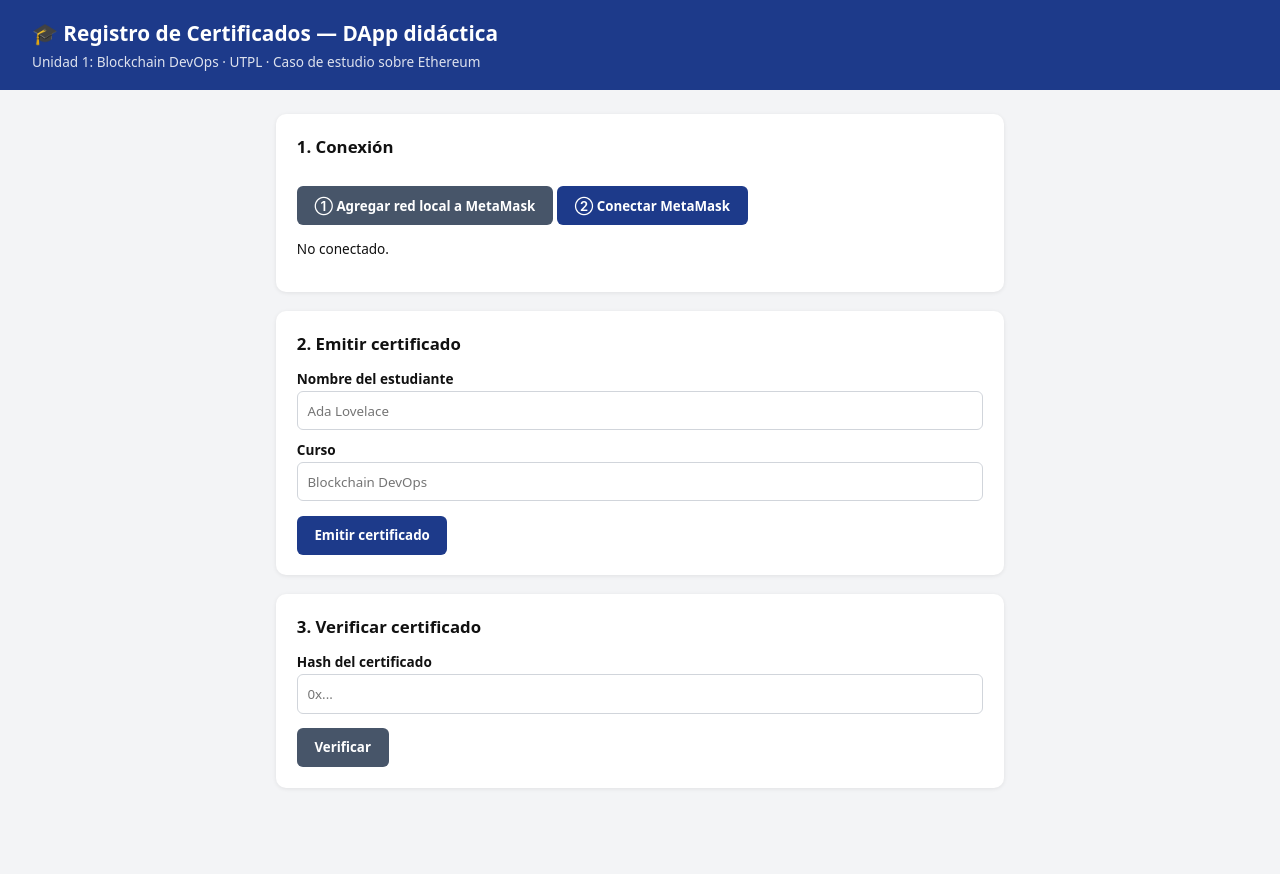
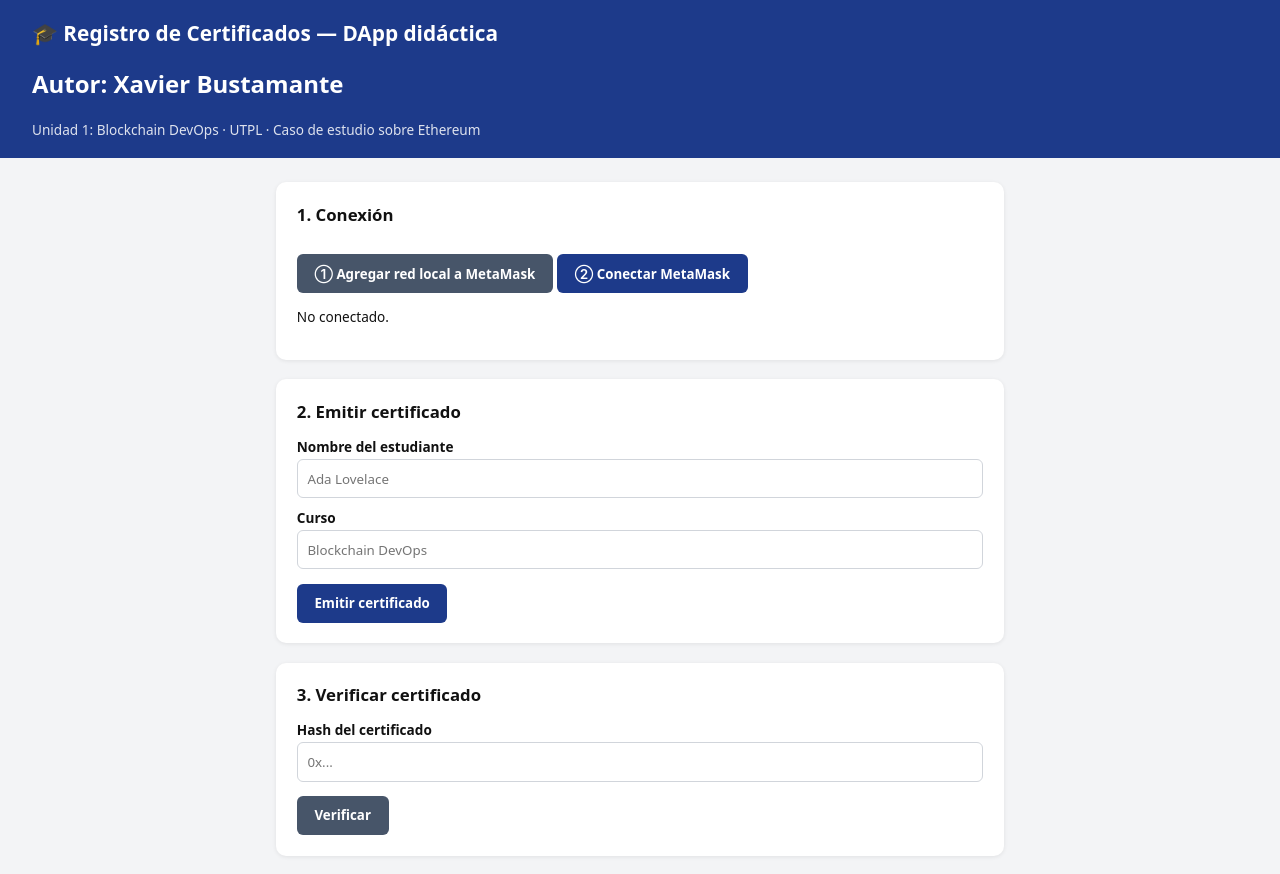
Before and after one commit to xavicrip/BlockchainSemanaUno, a website: page frontend/index.html in a window 1280 px wide. Before the commit the page ends 812 px from the top, so only its background shows below. Drawn offline with nearby package versions, Linux system fonts and the light colour scheme.

Commit message:
Agregar autor

```diff
--- a/frontend/index.html
+++ b/frontend/index.html
@@ -35,7 +35,8 @@
   </head>
   <body>
     <header>
-      <h1>🎓 Registro de Certificados — DApp didáctica</h1>
+      <h1>🎓 Registro de Certificados — DApp didáctica </h1>
+      <h2>Autor: Xavier Bustamante</h2>
       <p>Unidad 1: Blockchain DevOps · UTPL · Caso de estudio sobre Ethereum</p>
     </header>
 
```
